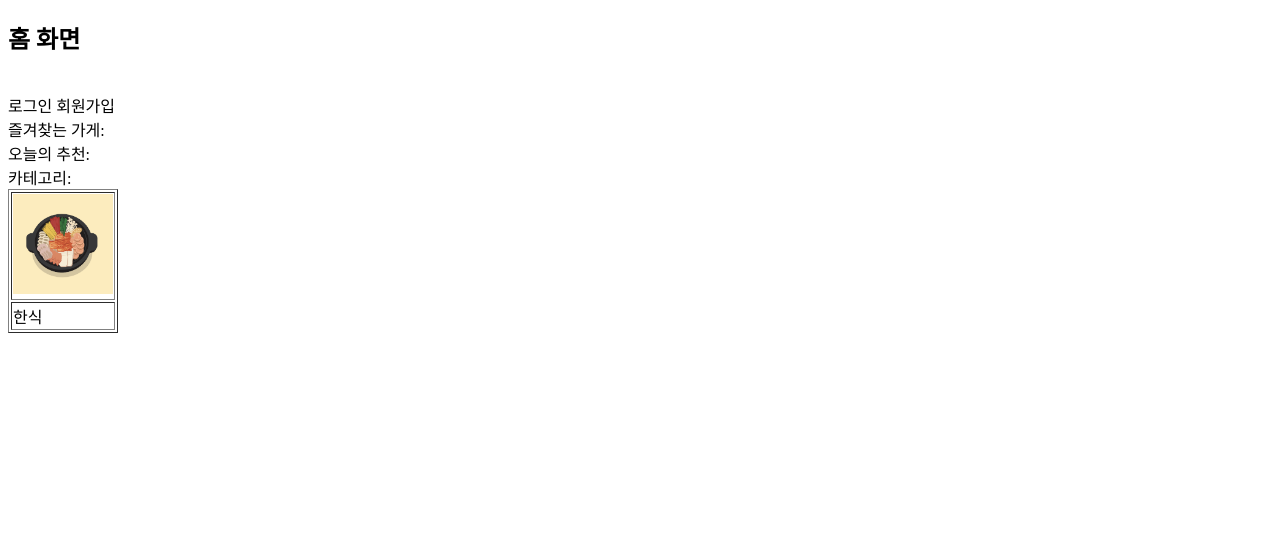
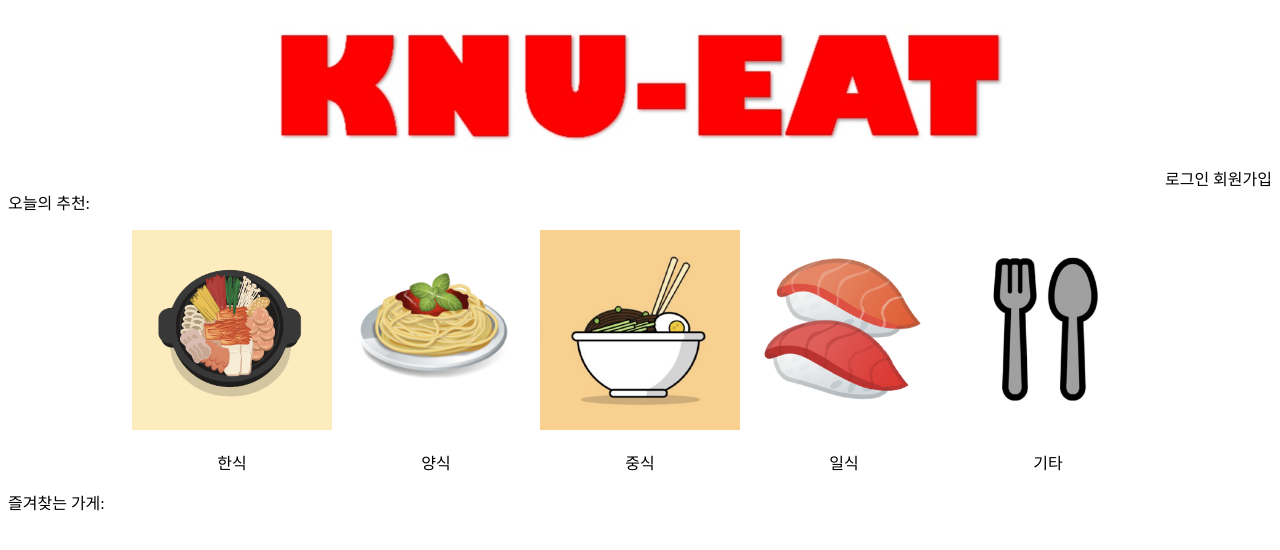
Before and after one commit to donghyeon5459/KNU_GLSO219001, a Django app: page / in a window 1280 px wide. Shown: the top 550 px of the page. Run offline with Django 3.2, Linux system fonts and the light colour scheme.

Commit message:
home,category,restaurant

```diff
--- a/KNUEAT/KNUEAT/settings.py
+++ b/KNUEAT/KNUEAT/settings.py
@@ -109,13 +109,13 @@ AUTH_PASSWORD_VALIDATORS = [
 
 LANGUAGE_CODE = 'en-us'
 
-TIME_ZONE = 'UTC'
+TIME_ZONE = 'Asia/Seoul'
 
 USE_I18N = True
 
 USE_L10N = True
 
-USE_TZ = True
+USE_TZ = False
 
 
 # Static files (CSS, JavaScript, Images)
--- a/KNUEAT/KNUEAT/urls.py
+++ b/KNUEAT/KNUEAT/urls.py
@@ -27,8 +27,9 @@ urlpatterns = [
     path('login/', account.views.login, name='login'),
     path('logout/', account.views.logout, name='logout'),
     path('',app1.views.home, name="home"),
-    path('category',app1.views.category, name="category"),
-    path('restaurant',app1.views.restaurant, name="restaurant"),
+    path('category/<str:category_name>/',app1.views.category, name="category"),
+    path('restaurant/<int:id>',app1.views.restaurant, name="restaurant"),
 ]
 
+
 urlpatterns+=static(settings.MEDIA_URL,document_root=settings.MEDIA_ROOT)
--- a/KNUEAT/account/templates/login.html
+++ b/KNUEAT/account/templates/login.html
@@ -27,7 +27,7 @@
 </head>
 <body>
     <div style="text-align: center;">
-        <img src=  '/image/KNUEAT.jpg'  alt="d" >
+        <img src=  '/static/KNUEAT.jpg'  alt="d" >
         <h1 style="font-size: 3rem;">환영합니다.</h1>
     </div>
     <div class="login" style="text-align: center;">
--- a/KNUEAT/app1/admin.py
+++ b/KNUEAT/app1/admin.py
@@ -1,3 +1,5 @@
 from django.contrib import admin
+from .models import *
 
-# Register your models here.
+admin.site.register(Shop)
+admin.site.register(Menu)
--- a/KNUEAT/app1/templates/home.html
+++ b/KNUEAT/app1/templates/home.html
@@ -5,49 +5,76 @@
     <meta name="viewport" content="width=device-width, initial-scale=1.0">
     <title>Document</title>
     <style>
+        .navbar{
+            text-align: right;
+
+        }
         a{
             color:black;
             text-decoration: none;
         }
+        .card{
+            display: inline-block;
+        }
+        .card-image img{
+            width: 200px;
+        }
+        .card-title{
+            text-align: center;
+        }
+        .category{
+            text-align: center;
+        }
+        .KNUEAT_image{
+            text-align: center;
+        }
     </style>
 </head>
 <body>
-    <h2>홈 화면</h2>
-
     <div class= 'KNUEAT_image'>
-        <img src="" alt="">
+        <img src="/static/KNUEAT.jpg" >
     </div>
-
+    <div class="navbar">
     {% if user.is_active %}
         <a href="{% url 'logout'%}">로그아웃</a>
+        사용자 이름: {{user.profile.name}}
     {% else %}
         <a href="{% url 'login'%}">로그인</a>
         <a href="{% url 'signup'%}">회원가입</a>
     {% endif %}
-
-    {% if user.is_active %}
-        사용자 이름: {{user.profile.name}}
-    {% endif %}
-
+    </div>
+    <div class='today_recommend'>
+        오늘의 추천:
+    </div>
+    <div class='category'>
+        <div class="card">
+            <a href="{% url 'category' category_name='한식' %}">
+            <p class="card-image"><img src="static/nyam/1.png"></p>
+            <p class="card-title">한식</p></a>
+        </div>
+        <div class="card">
+            <a href="{% url 'category' category_name='양식' %}">
+            <p class="card-image"><img src="static/nyam/2.png"></p>
+            <p class="card-title">양식</p></a>
+        </div>
+        <div class="card">
+            <a href="{% url 'category' category_name='중식' %}">
+            <p class="card-image"><img src="static/nyam/3.png"></p>
+            <p class="card-title">중식</p></a>
+        </div>
+        <div class="card">
+            <a href="{% url 'category' category_name='일식' %}">
+            <p class="card-image"><img src="static/nyam/4.png"></p>
+            <p class="card-title">일식</p></a>
+        </div>
+        <div class="card">
+            <a href="{% url 'category' category_name='기타' %}">
+            <p class="card-image"><img src="static/nyam/5.png"></p>
+            <p class="card-title">기타</p></a>
+        </div>
     </div>
     <div class='like'>
         즐겨찾는 가게:
     </div>
-
-    <div class='today_recommend'>
-        오늘의 추천:
-    </div>
-
-    <div class='category'>
-        카테고리:
-        <table border>
-            <tr>
-                <td><img src="static/nyam/1.png" width=100 height=100></td>
-            </tr>
-            <tr>
-                <td><a href="{% url 'category' %}">한식</a></td>
-            </tr>
-        </table>
-    </div>
 </body>
 </html>
--- a/KNUEAT/app1/views.py
+++ b/KNUEAT/app1/views.py
@@ -1,14 +1,17 @@
 # -*- coding: utf-8 -*-
 from django.shortcuts import render, get_object_or_404, redirect
 from django.contrib.auth.models import User
-#from .models import
+from .models import *
 
 # Create your views here.
-def category(request):
-    return render(request, 'category.html')
+def category(request,category_name):
+    shops=Shop.objects.filter(category=category_name) #category_name이 일치하는 식당만 선택
+    return render(request, 'category.html',{'shops':shops,'category_name':category_name})
 
-def restaurant(request):
-    return render(request, 'restaurant.html')
+def restaurant(request,id):
+    shop=get_object_or_404(Shop,pk=id)
+    menu=Menu.objects.filter(shop=shop)
+    return render(request, 'restaurant.html',{'shop':shop,'menu':menu})
 
 def home(request):
     return render(request,'home.html')
```
Also changed, not shown: KNUEAT/app1/models.py (+7 -2 lines), KNUEAT/app1/templates/category.html (+28 -7 lines), KNUEAT/app1/templates/restaurant.html (+22 -15 lines), KNUEAT/account/migrations/0001_initial.py, KNUEAT/account/static/KNUEAT.jpg (added), KNUEAT/app1/migrations/0001_initial.py, KNUEAT/app1/static/대독장.jpg (added), KNUEAT/app1/static/짬뽕 한 그릇에 마음을 담다.jpg (renamed from KNUEAT/app1/static/짬마담.jpg), KNUEAT/db.sqlite3, KNUEAT/media/images/고니식탁.jpg (added), KNUEAT/media/images/대독장.jpg (added), KNUEAT/media/images/짬마담.jpg (added).
